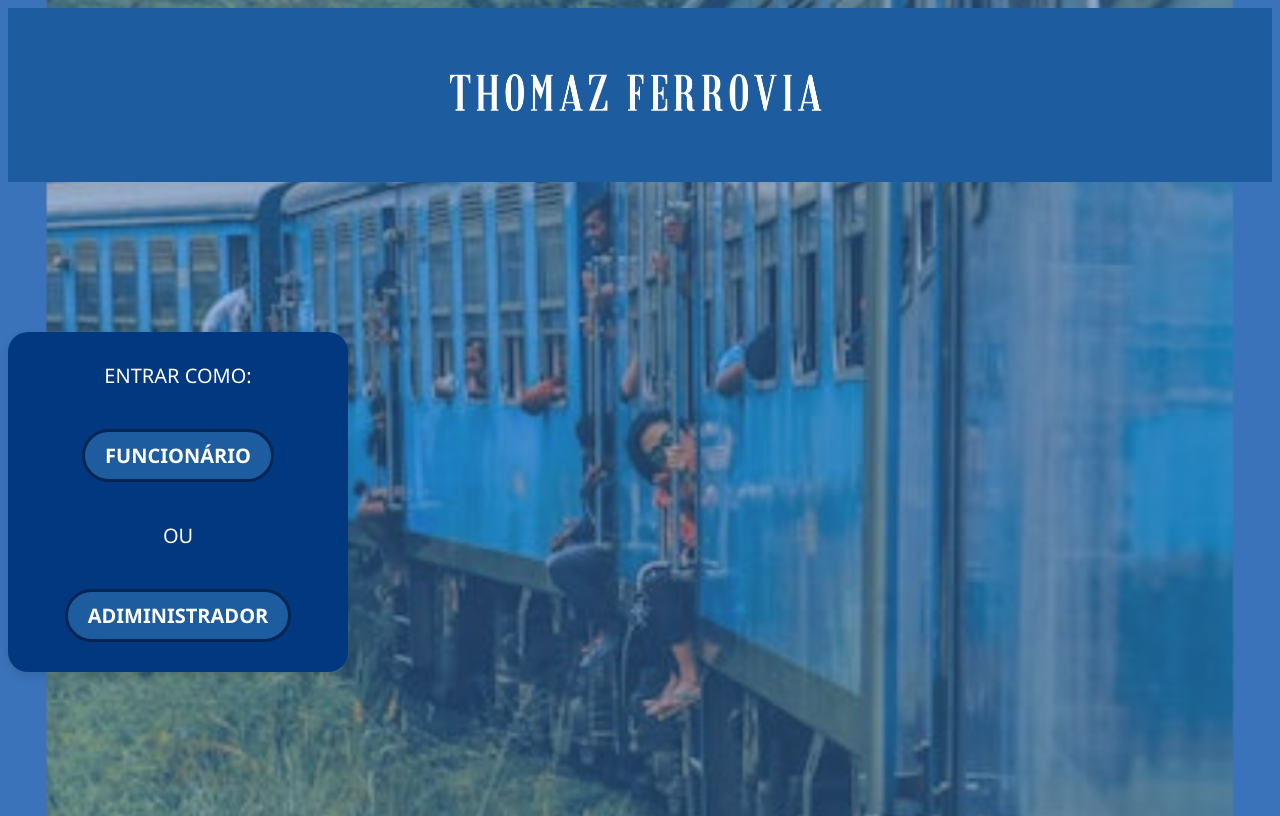
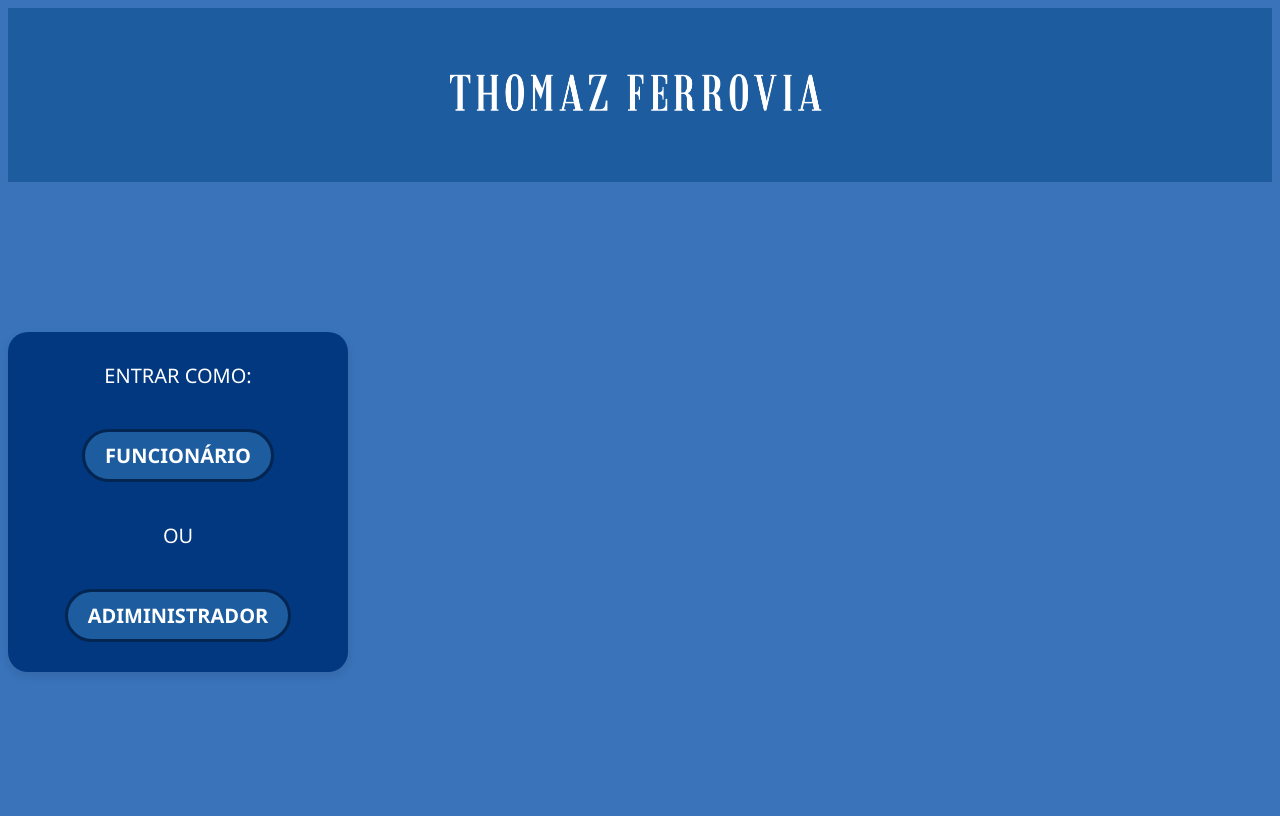
Before and after one commit to eduardatomazz/thomasferrovia, a PHP site: page /entrar.html in a window 1280 px wide. After the commit the page ends 674 px from the top, so only its background shows below. Run offline with PHP 8.4, Linux system fonts and the light colour scheme.

Commit message:
TIREI FUNDO

```diff
--- a/style.css
+++ b/style.css
@@ -5,11 +5,8 @@ body {
     font-size: 120%;
     justify-content: center;
     align-items: center;
-    height: 100vh;
-    background-image: url(img/fundo.png); /* caminho da imagem */
-    background-size: cover;     /* cobre toda a tela */
-    background-position: center; /* centraliza a imagem */
-    background-repeat: no-repeat; /* evita repetição */
+
+
  }
 
 .logo {
```
